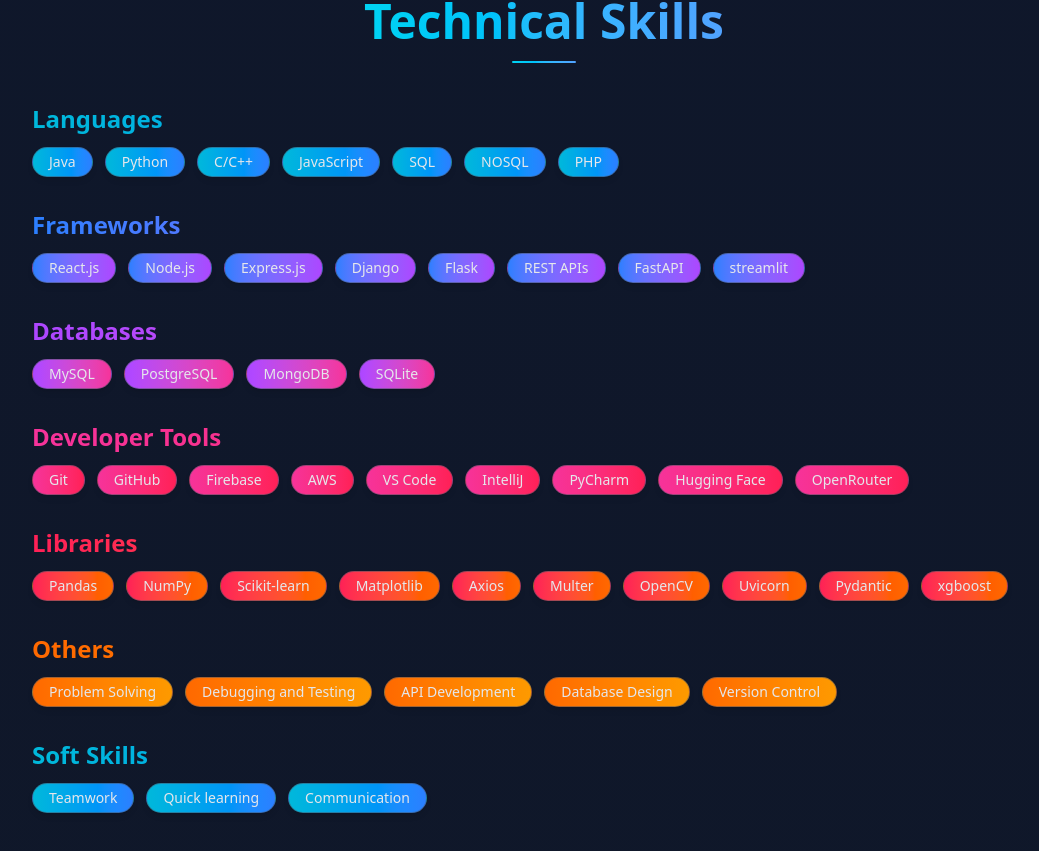
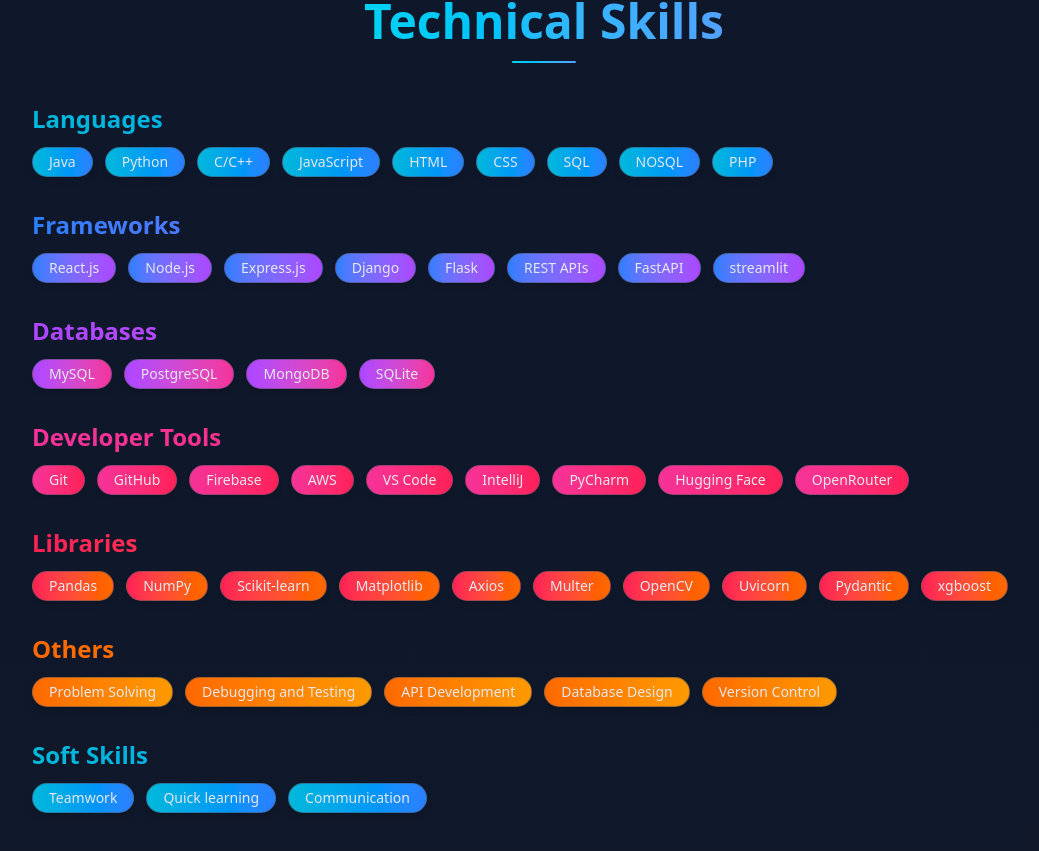
Before and after one commit to Ankit-euphemism/community-portfolio, a React (Vite) app: page / in a window 1280 px wide. Shown: the part 3888-4739 px from the top of the page, without its empty margins (96-1135 px from the left). Built offline with nearby package versions, Linux system fonts and the light colour scheme.

Commit message:
updated my skills

```diff
--- a/src/App.jsx
+++ b/src/App.jsx
@@ -175,7 +175,7 @@
     "Java Programming Intern at CodSoft",
   ],
   skills: {
-    Languages: ["Java", "Python", "C/C++", "JavaScript", "SQL", "NOSQL", "PHP"],
+    Languages: ["Java", "Python", "C/C++", "JavaScript","HTML","CSS", "SQL", "NOSQL", "PHP",],
     Frameworks: [
       "React.js",
       "Node.js",
```
